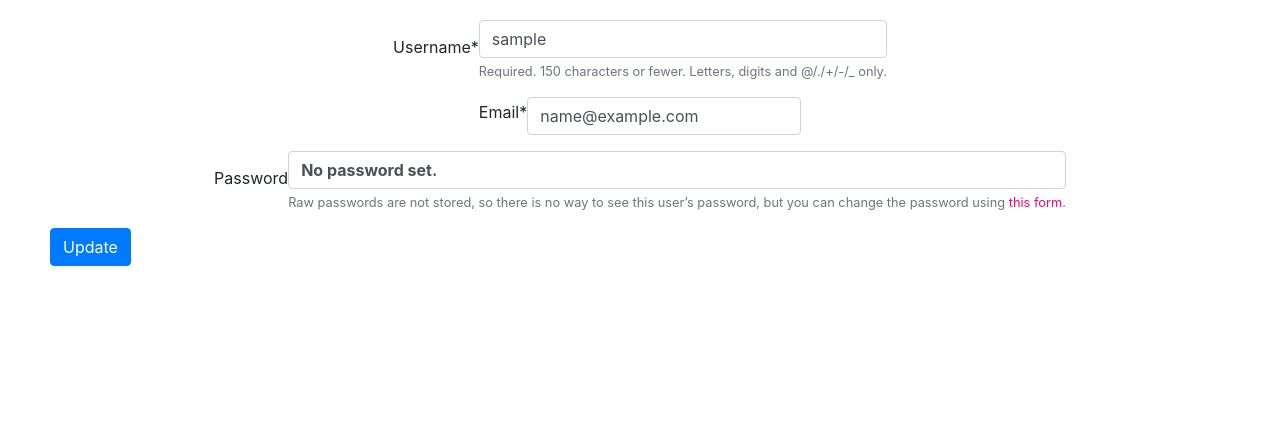
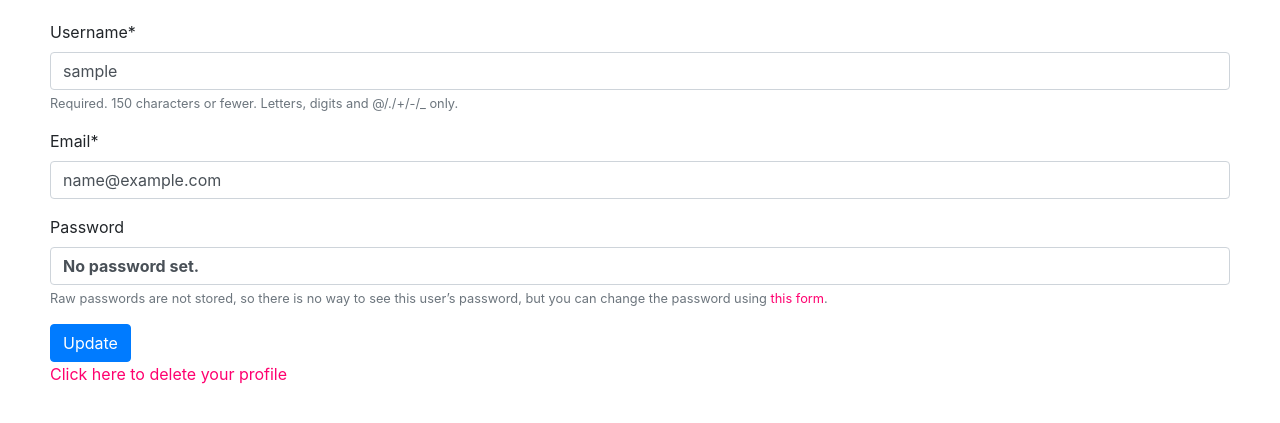
Before and after one commit to sherikopec/eventfinda, a Django app: page /users/editprofile/ in a window 1280 px wide. Shown: the part 147-570 px from the top of the page. Run offline with Django 3.2, Linux system fonts and the light colour scheme; the visitor is signed in with stand-in values (Sample User, id 1); some libraries are stand-ins or nearby versions.

Commit message:
added delete user view

```diff
--- a/static/style.css
+++ b/static/style.css
@@ -70,7 +70,7 @@ a {
     background-color: #000;
 }
 
-.form-group {
+/* .form-group {
     display: flex;
     align-items: center;
     justify-content: center;
@@ -79,4 +79,4 @@ a {
 .form-row {
     display: flex;
     justify-content: center;
-}
+} */
--- a/users/templates/registration/editprofile.html
+++ b/users/templates/registration/editprofile.html
@@ -9,4 +9,6 @@
     <button type="submit" value="Update" class="btn btn-primary">Update</button>
   </form>
 
+  <a href="{% url 'users:user_confirm_delete' pk=user.id %}">Click here to delete your profile</a>
+
 {% endblock %}
--- a/users/urls.py
+++ b/users/urls.py
@@ -5,5 +5,6 @@ app_name = 'users'
 
 urlpatterns = [
     path('register/', views.Register.as_view(), name='register'),
-    path('editprofile/', views.EditProfile.as_view(), name = 'editprofile')
+    path('editprofile/', views.EditProfile.as_view(), name = 'editprofile'),
+    path('user_confirm_delete/<int:pk>', views.DeleteProfile.as_view(), name = 'user_confirm_delete')
 ]
--- a/users/views.py
+++ b/users/views.py
@@ -1,6 +1,7 @@
 from django.shortcuts import render
 from django.urls import reverse_lazy
 from django.views import generic
+from .models import CustomUser
 from .forms import CustomUserCreationForm, CustomUserChangeForm
 
 class Register(generic.CreateView):
@@ -17,3 +18,9 @@ class EditProfile(generic.UpdateView):
     #get object
     def get_object(self, queryset=None):
         return self.request.user
+
+
+class DeleteProfile(generic.DeleteView):
+    model = CustomUser
+    success_url = reverse_lazy('eventFinderApp:index')
+    template_name = 'user_confirm_delete.html'
```
Also changed, not shown: users/templates/user_confirm_delete.html (added, +13 -0 lines).
